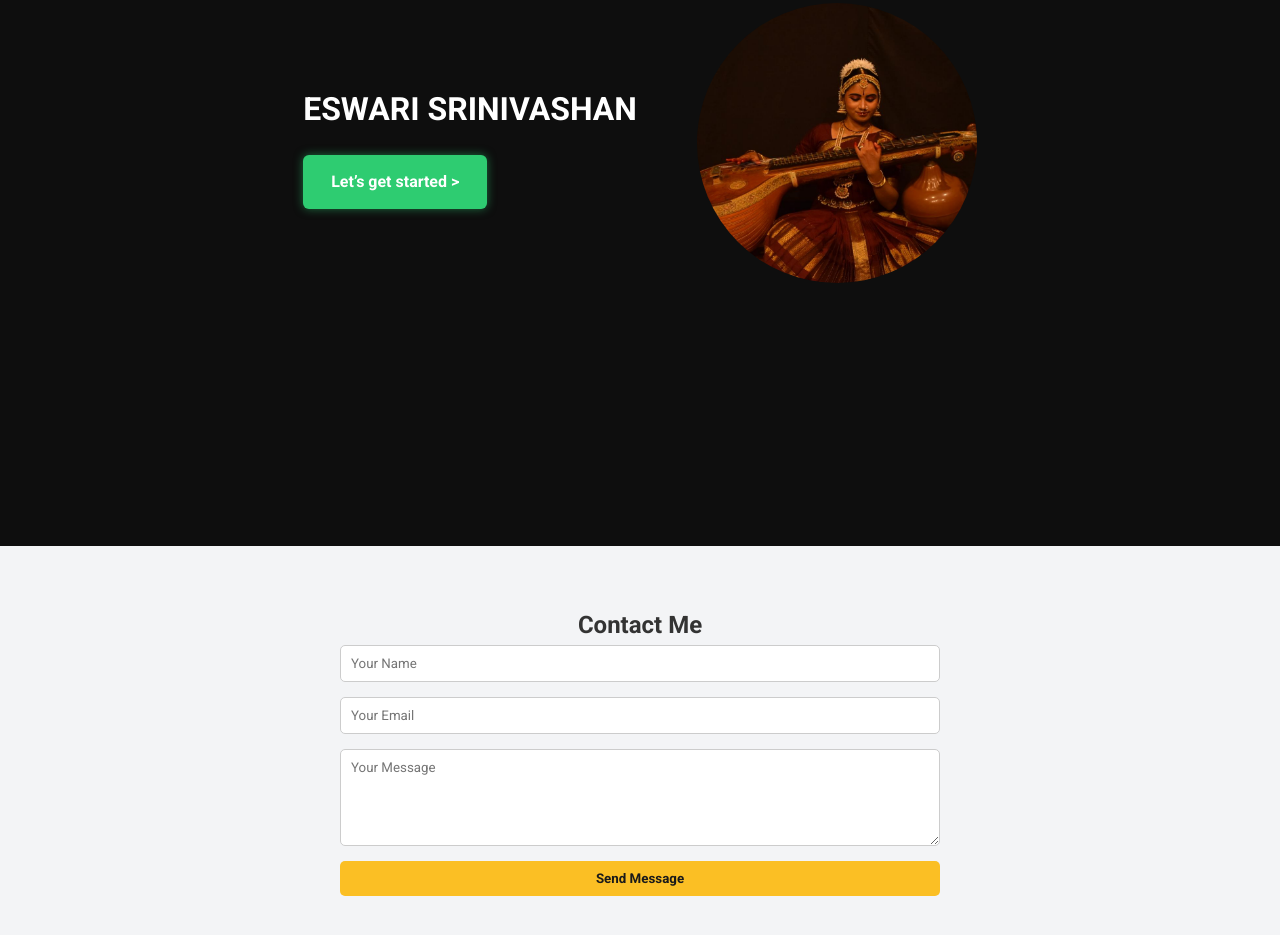
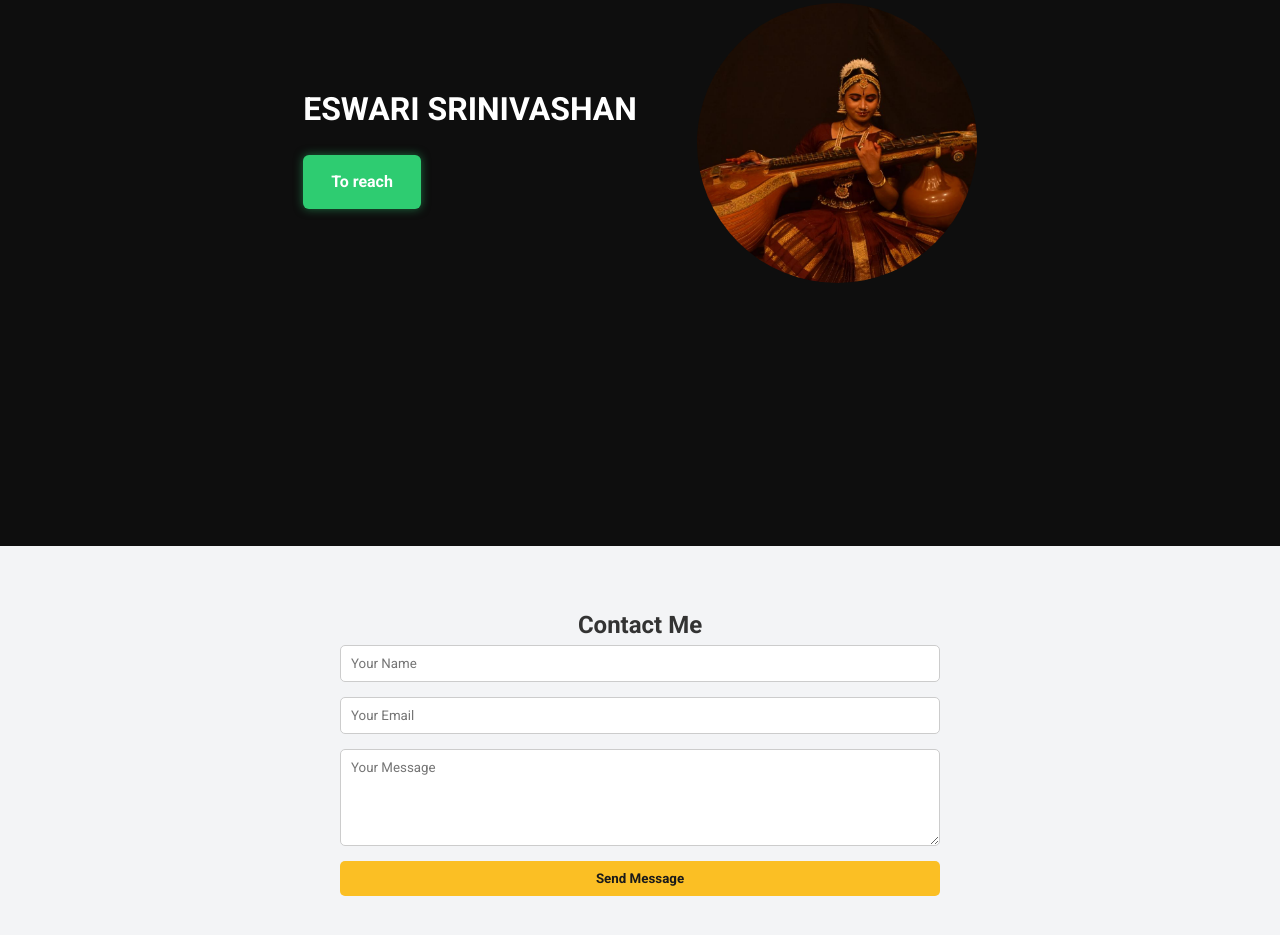
Before and after one commit to ygcmd/Tech-Mentor, a plain HTML site: page index.html in a window 1280 px wide. Shown: the part 2155-3090 px from the top of the page. Drawn offline with nearby package versions, Linux system fonts and the light colour scheme.

Commit message:
Fix HTML structure and formatting issues

```diff
--- a/index.html
+++ b/index.html
@@ -107,7 +107,7 @@
 <div class="container2">
         <div class="text-section2">
             <h1>ESWARI SRINIVASHAN</h1>
-            <a href="https://wa.me/919080877682" class="button2">Let’s get started ></a>
+            <a href="https://wa.me/919080877682" class="button2"> To reach</a>
         </div>
         <div class="image-section2">
             <img src="images/portfolio image (6).jpeg" alt="Profile Image">
```
